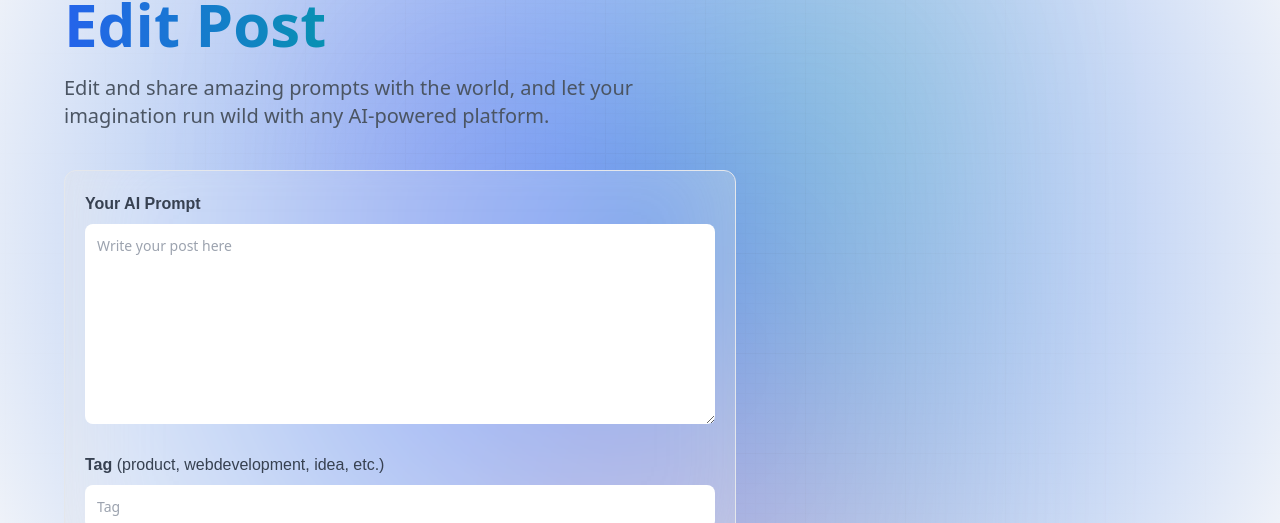
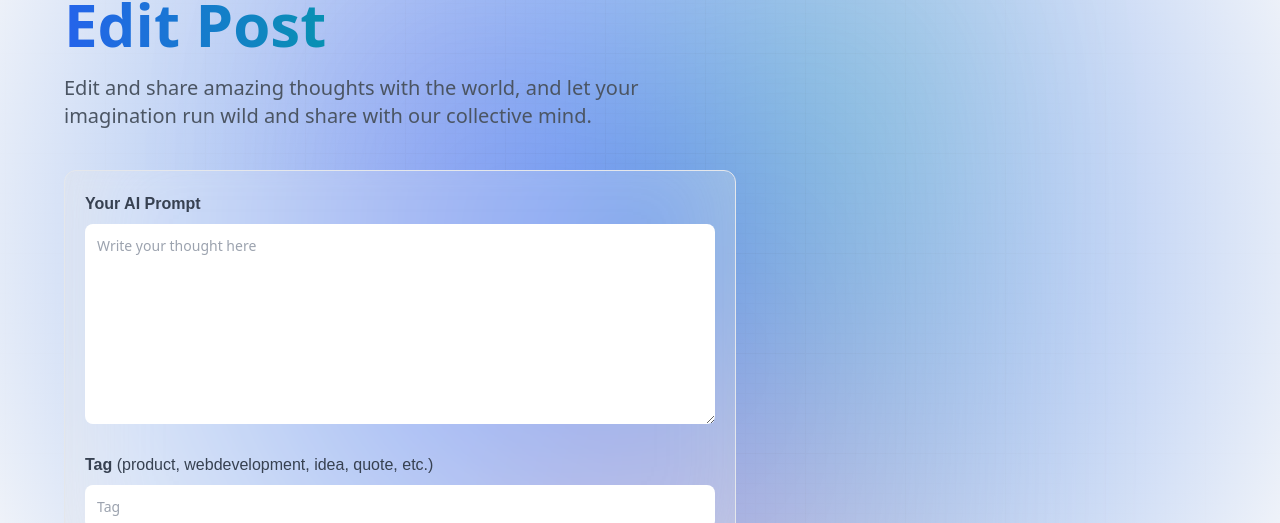
Before and after one commit to Solkind/capstone3, a Next.js app: page /update-prompt in a window 1280 px wide. Shown: the part 152-675 px from the top of the page. Built offline with nearby package versions, Linux system fonts and the light colour scheme; no server answers.

Commit message:
cosmetic updates

```diff
--- a/app/profile/[id]/page.jsx
+++ b/app/profile/[id]/page.jsx
@@ -25,7 +25,7 @@ const UserProfile = ({ params }) => {
   return (
     <Profile
       name={userName}
-      desc={`Welcome to ${userName}'s personalized profile page. Explore ${userName}'s exceptional prompts and be inspired by the power of their imagination`}
+      desc={`Welcome to ${userName}'s personalized profile page. Explore ${userName}'s thoughts and be inspired by the power of their imagination`}
       data={userPosts}
     />
   );
--- a/app/profile/page.jsx
+++ b/app/profile/page.jsx
@@ -29,7 +29,7 @@ const MyProfile = () => {
 
   const handleDelete = async (post) => {
     const hasConfirmed = confirm(
-      "Are you sure you want to delete this prompt?"
+      "Are you sure you want to delete this thought?"
     );
 
     if (hasConfirmed) {
@@ -49,8 +49,8 @@ const MyProfile = () => {
 
   return (
     <Profile
-      name='My'
-      desc='Welcome to your personalized profile page. Share your exceptional prompts and inspire others with the power of your imagination'
+      name="My"
+      desc="Welcome to your personalized profile page. Share your amazing thoughts and inspire others with the power of your imagination"
       data={myPosts}
       handleEdit={handleEdit}
       handleDelete={handleDelete}
--- a/components/Form.jsx
+++ b/components/Form.jsx
@@ -7,8 +7,8 @@ const Form = ({ type, post, setPost, submitting, handleSubmit }) => {
         <span className="blue_gradient">{type} Post</span>
       </h1>
       <p className="desc text-left max-w-md">
-        {type} and share amazing prompts with the world, and let your
-        imagination run wild with any AI-powered platform.
+        {type} and share amazing thoughts with the world, and let your
+        imagination run wild and share with our collective mind.
       </p>
 
       <form
@@ -23,7 +23,7 @@ const Form = ({ type, post, setPost, submitting, handleSubmit }) => {
           <textarea
             value={post.prompt}
             onChange={(e) => setPost({ ...post, prompt: e.target.value })}
-            placeholder="Write your post here"
+            placeholder="Write your thought here"
             required
             className="form_textarea "
           />
@@ -32,7 +32,7 @@ const Form = ({ type, post, setPost, submitting, handleSubmit }) => {
           <span className="font-satoshi font-semibold text-base text-gray-700">
             Tag{" "}
             <span className="font-normal">
-              (product, webdevelopment, idea, etc.)
+              (product, webdevelopment, idea, quote, etc.)
             </span>
           </span>
 
```
